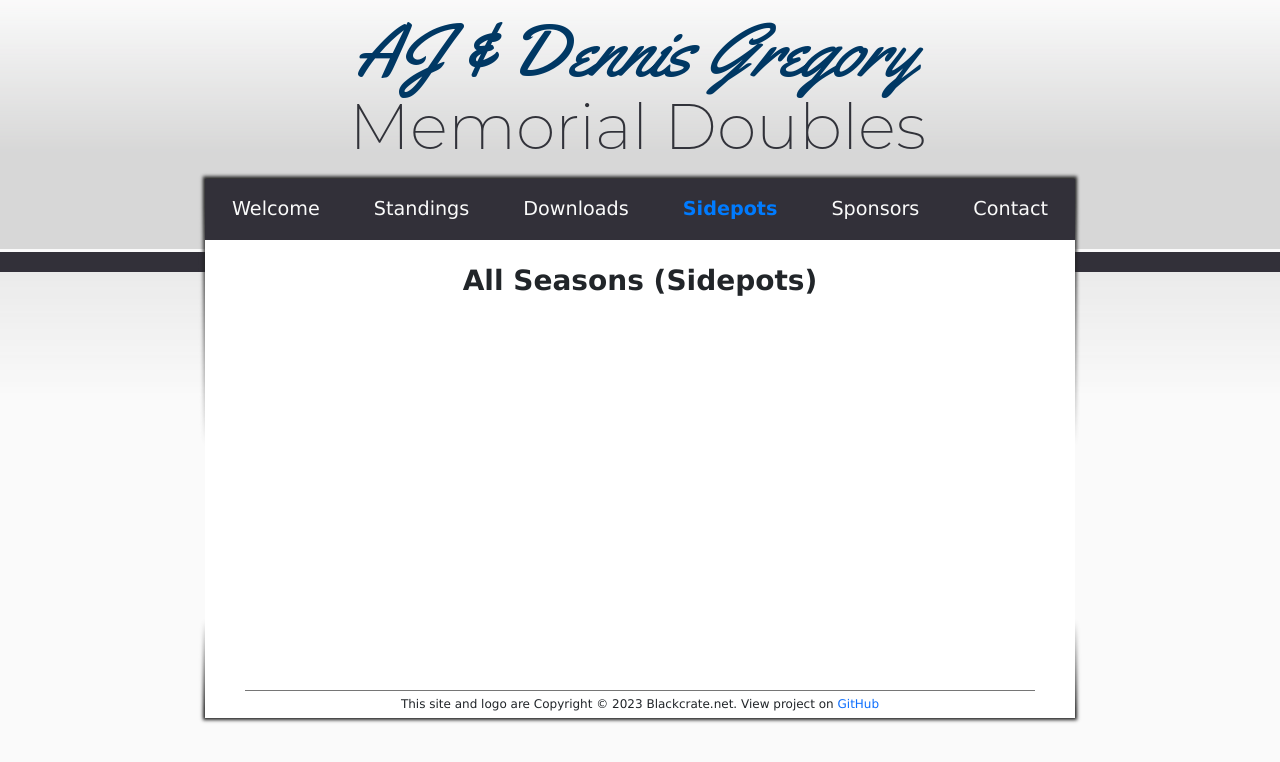
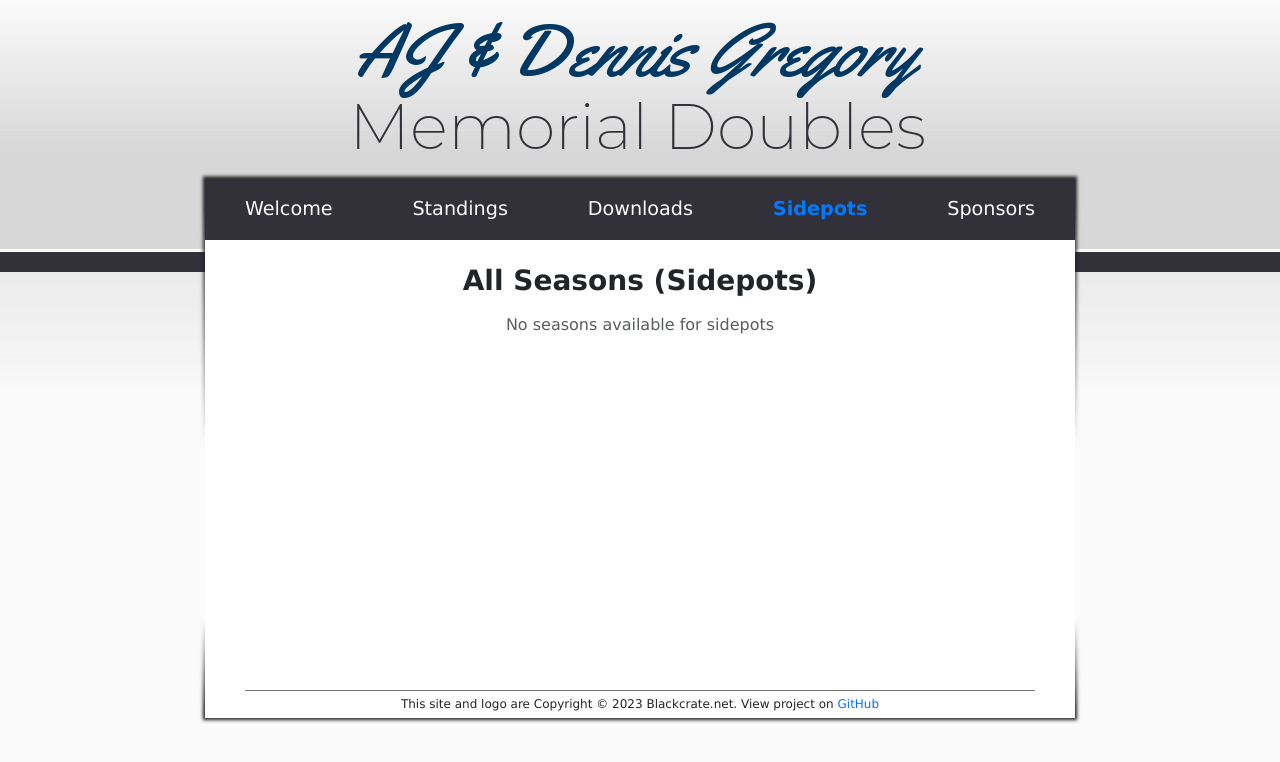
Before and after one commit to perrigow/doubles, a Jekyll site: the page built from _sidepots/seasons.html, in a window 1280 px wide. Shown: the top 762 px of the page. Built offline with Jekyll 4.4.1, drawn with Linux system fonts in a browser that asks for light colours.

Commit message:
updated seasons pages and contact page

```diff
--- a/_sidepots/seasons.html
+++ b/_sidepots/seasons.html
@@ -4,9 +4,13 @@ layout: default
 {% assign sidepots_seasons = site.sidepots | reverse | where_exp: "page", "page.season != nil" %}
 <div class="seasons text-center">
   <h3>All Seasons (Sidepots)</h3>
-  <ul>
-  {% for sidepots_page in sidepots_seasons %}
-    <li><a href="{{ sidepots_page.url | relative_url }}">{{ sidepots_page.season | replace: "-", " - " }}</a></li>
-  {% endfor %}
-  </ul>
+  {%- if sidepots_seasons.size > 0 %}
+    <ul>
+    {% for sidepots_page in sidepots_seasons %}
+      <li><a href="{{ sidepots_page.url | relative_url }}">{{ sidepots_page.season | replace: "-", " - " }}</a></li>
+    {% endfor %}
+    </ul>
+  {%- else %}
+    <span class="text-muted mb-3 d-block">No seasons available for sidepots</span>
+  {%- endif %}
 </div>
--- a/pages/contact.markdown
+++ b/pages/contact.markdown
@@ -1,7 +1,7 @@
 ---
 title: Contact
 permalink: /contact/
-nav_pos: 5
+# nav_pos: 5
 ---
 ### Contact
 
```
Also changed, not shown: _downloads/seasons.html (+9 -5 lines).
